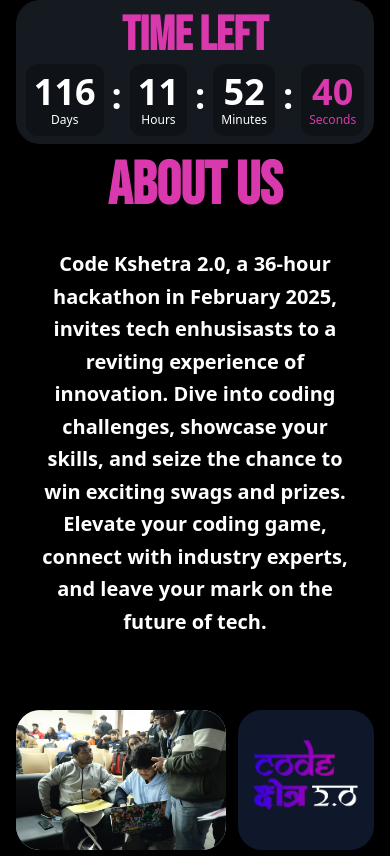
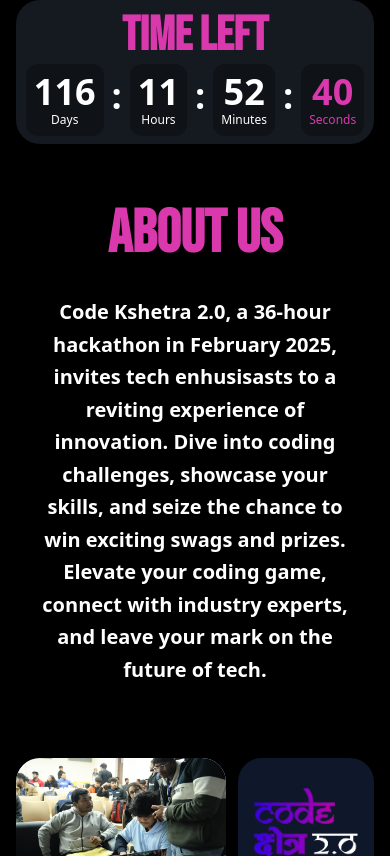
Before and after one commit to THEGAMECHANGER416/CodeKshetra2.0, a React (Vite) app: page / in a window 390 px wide. Shown: the part 788-1644 px from the top of the page. Built offline with nearby package versions, Linux system fonts and the light colour scheme.

Commit message:
Update App.tsx

```diff
--- a/src/App.tsx
+++ b/src/App.tsx
@@ -54,7 +54,7 @@ function App() {
         <div id="home" ref={homeRef} className="xl:mt-10">
           <Home />
         </div>
-        <div id="about" ref={aboutUsRef} className="mt-[-3rem] min-w-1024:mt-[-5rem]">
+        <div id="about" ref={aboutUsRef} className="mt-[2rem] sm:mt-[-3rem] min-w-1024:mt-[-5rem]">
           <AboutUs />
         </div>
         <div
```
